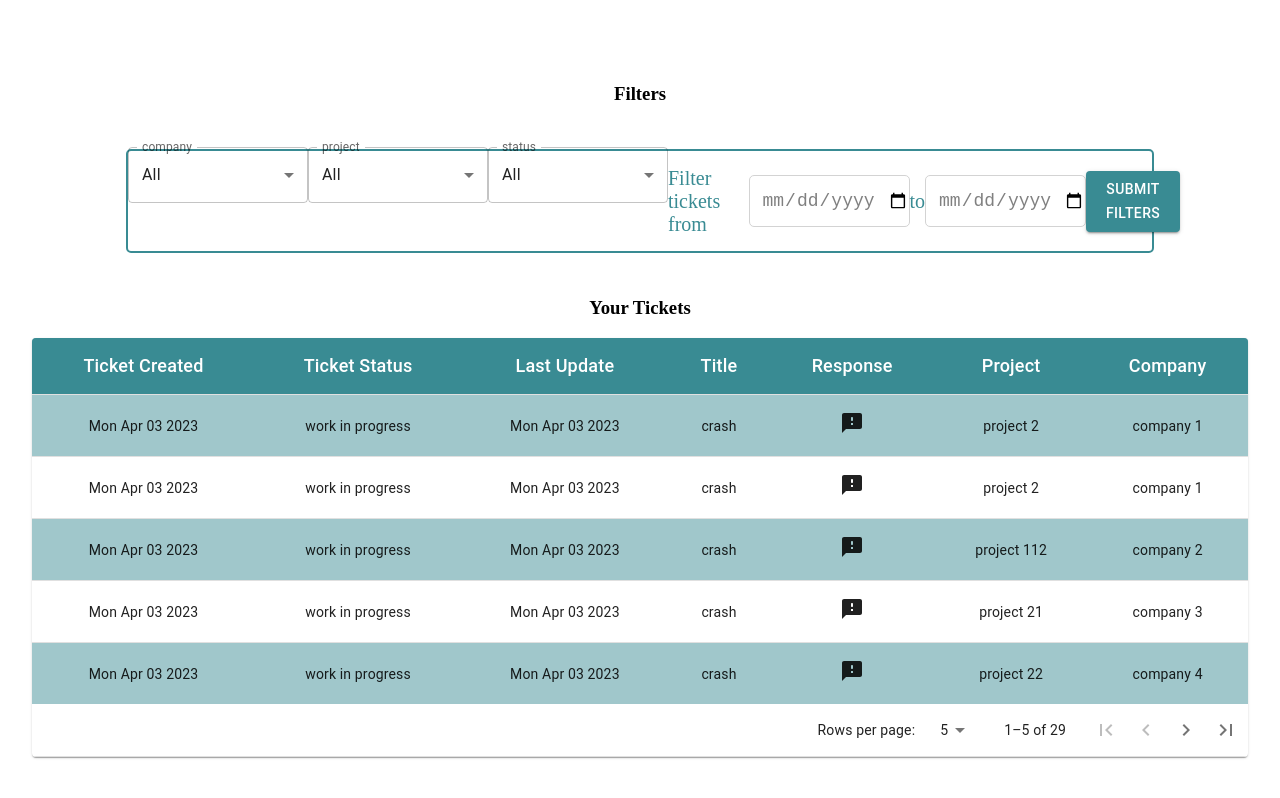
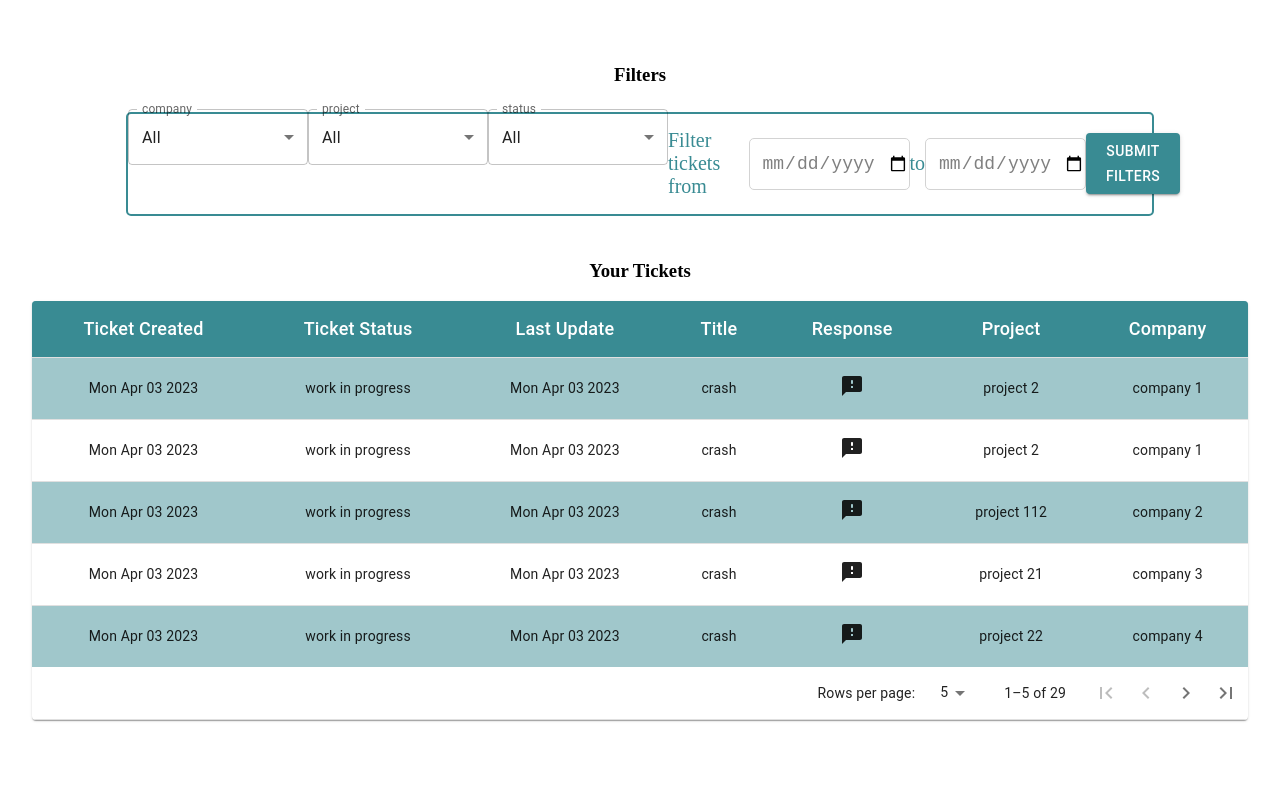
Before and after one commit to steve958/Help-Desk-Sandbox, a React (Vite) app: page /clientdashboard in a window 1280 px wide. Built offline with nearby package versions, Linux system fonts and the light colour scheme.

Commit message:
client fiters full

```diff
--- a/src/components/ClientDashboard/ClientDashboard.tsx
+++ b/src/components/ClientDashboard/ClientDashboard.tsx
@@ -10,7 +10,7 @@ const Dashboard = () => {
     <div className="app_container">
       <Toolbar />
       <div className="content_container">
-        <h3>Filters</h3>
+        <h3 className="headings">Filters</h3>
         <div className="filter_container">
           <ClientFilters />
         </div>
--- a/src/index.css
+++ b/src/index.css
@@ -155,3 +155,7 @@ body {
   justify-content: center;
   align-items: center;
 }
+
+.headings {
+  margin: 0;
+}
```
